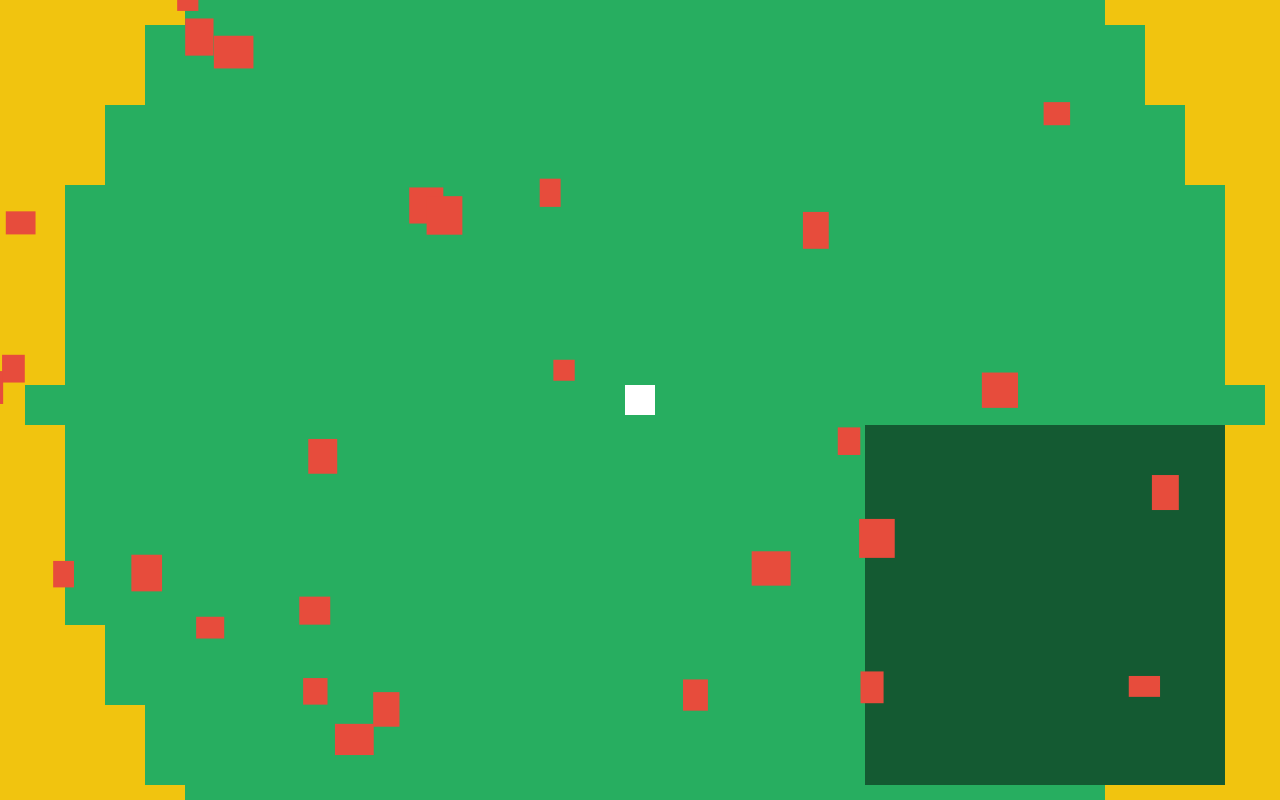
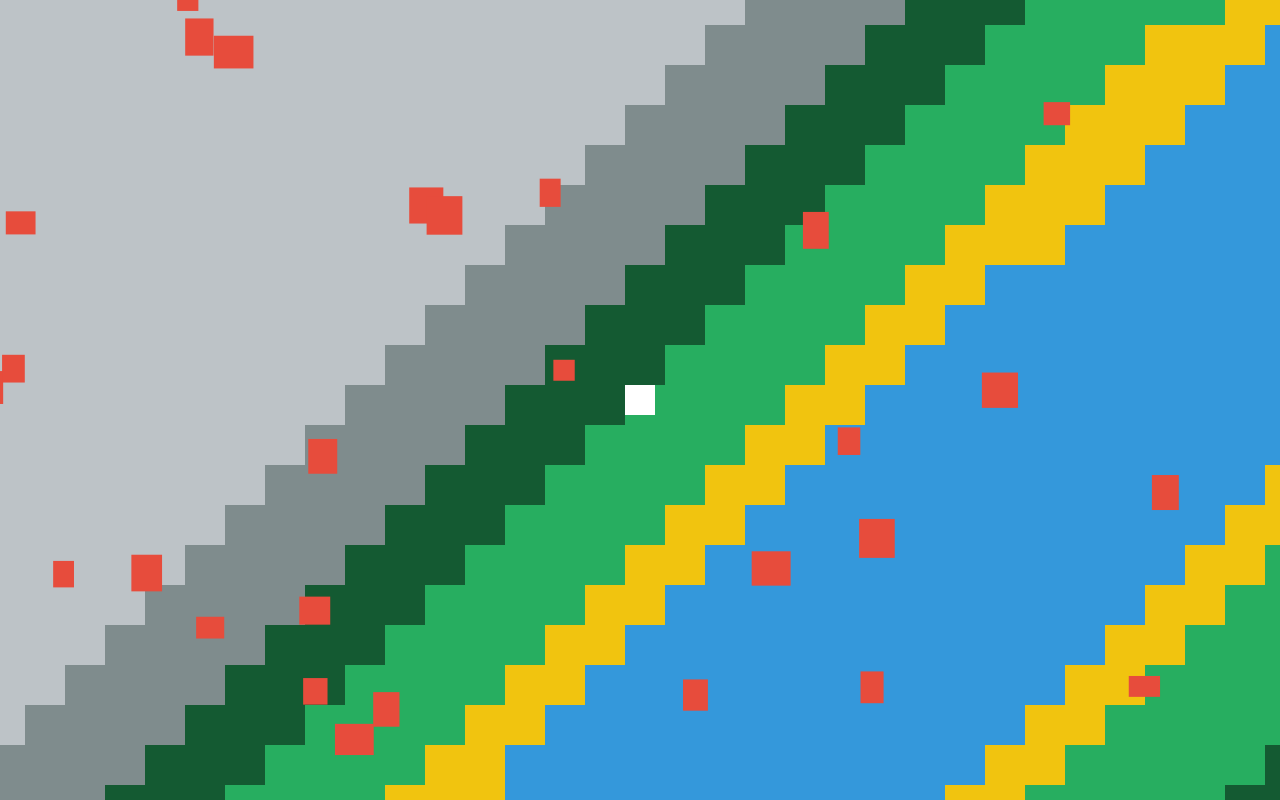
Before and after one commit to Anthony123334/OpenWorldTest, a plain HTML site: page index.html in a window 1280 px wide. Drawn offline with Linux system fonts and the light colour scheme.

Commit message:
Update index.html

```diff
--- a/index.html
+++ b/index.html
@@ -2,7 +2,7 @@
 <html lang="en">
 <head>
   <meta charset="UTF-8">
-  <title>Structured Open World</title>
+  <title>Diverse Biome World</title>
   <style>
     body {
       margin: 0;
@@ -38,30 +38,35 @@
   const terrainCols = Math.ceil(world.width / tileSize);
   const terrainRows = Math.ceil(world.height / tileSize);
 
-  // Terrain color palette
   const terrainColors = {
-    grass: '#27ae60',
     water: '#3498db',
     sand: '#f1c40f',
-    mountain: '#7f8c8d',
-    forest: '#145a32'
+    grass: '#27ae60',
+    forest: '#145a32',
+    hill: '#7f8c8d',
+    mountain: '#bdc3c7'
   };
 
-  // Organized terrain generation
+  // Generate noise-like value
+  function pseudoNoise(x, y) {
+    return Math.abs(Math.sin(x * 0.05 + y * 0.05 + (x * y) * 0.00005));
+  }
+
+  // Map noise value to terrain
+  function getTerrainType(value) {
+    if (value < 0.3) return 'water';
+    if (value < 0.4) return 'sand';
+    if (value < 0.6) return 'grass';
+    if (value < 0.7) return 'forest';
+    if (value < 0.85) return 'hill';
+    return 'mountain';
+  }
+
   const terrain = Array.from({ length: terrainCols }, (_, col) =>
     Array.from({ length: terrainRows }, (_, row) => {
-      const x = col * tileSize;
-      const y = row * tileSize;
-
-      // Define zones
-      const distanceFromCenter = Math.hypot(x - world.width / 2, y - world.height / 2);
-
-      if (distanceFromCenter > 800) return { type: 'water', color: terrainColors.water };
-      if (row < 10) return { type: 'mountain', color: terrainColors.mountain };
-      if (col > 30 && col < 40 && row > 25 && row < 35) return { type: 'forest', color: terrainColors.forest };
-      if (distanceFromCenter > 600) return { type: 'sand', color: terrainColors.sand };
-
-      return { type: 'grass', color: terrainColors.grass };
+      const noiseValue = pseudoNoise(col, row);
+      const type = getTerrainType(noiseValue);
+      return { type, color: terrainColors[type] };
     })
   );
 
@@ -107,7 +112,6 @@
         const tileX = col * tileSize - offsetX;
         const tileY = row * tileSize - offsetY;
 
-        // Only draw visible tiles
         if (
           tileX + tileSize >= 0 &&
           tileY + tileSize >= 0 &&
```
